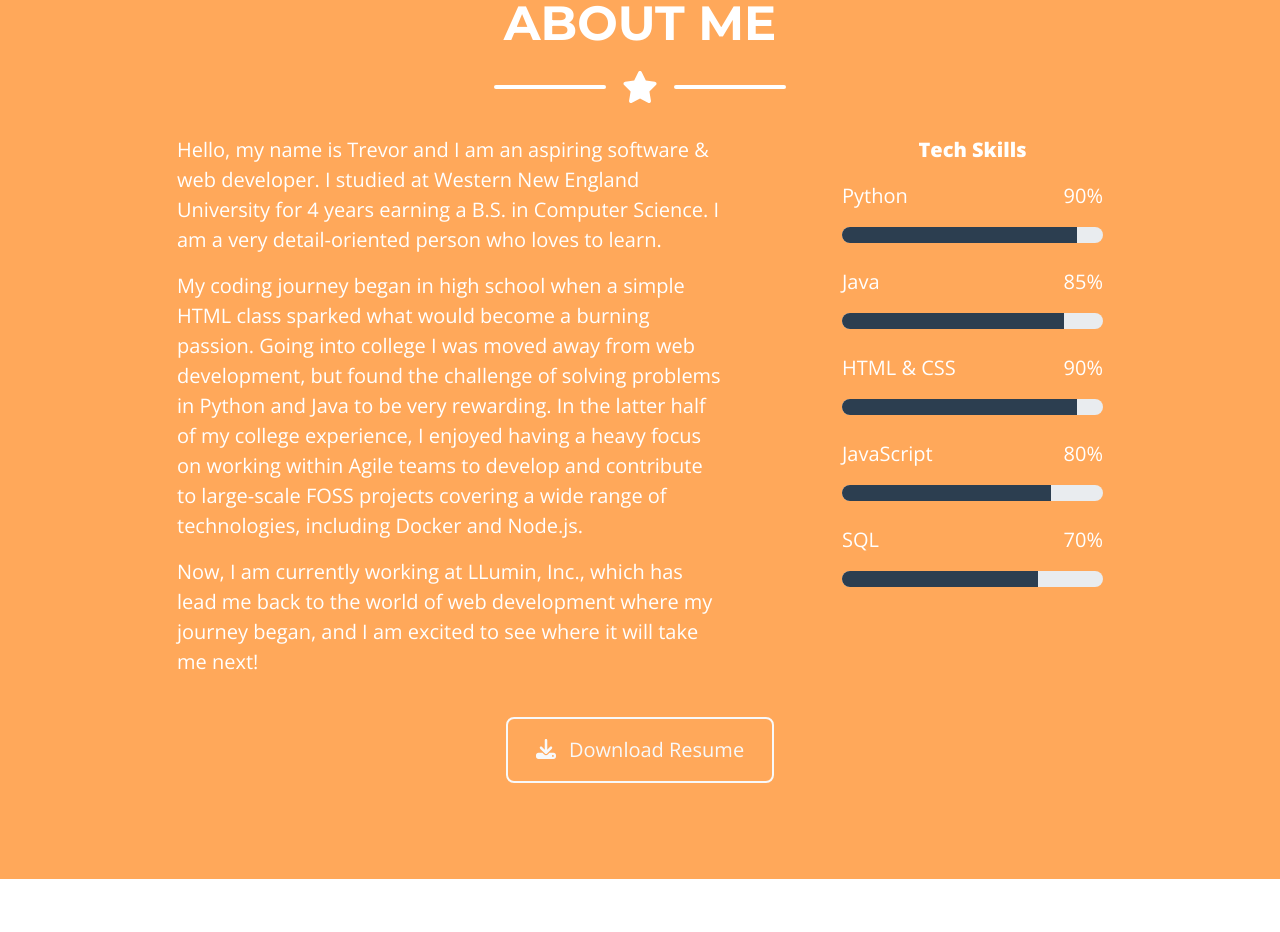
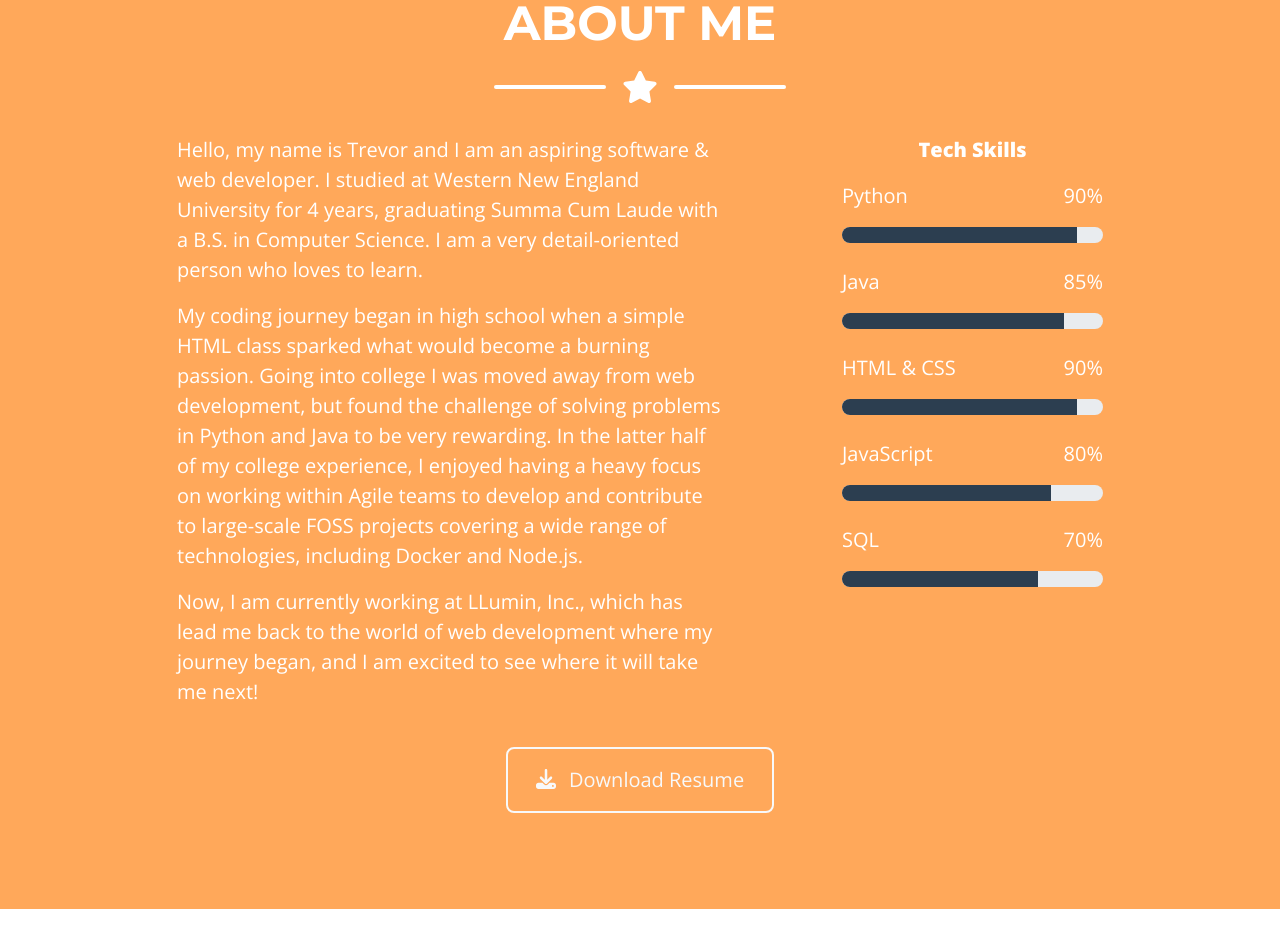
Before and after one commit to tdowd-dev/tdowd-dev.github.io, a plain HTML site: page index.html in a window 1280 px wide. Shown: the part 1939-2871 px from the top of the page. Drawn offline with nearby package versions, Linux system fonts and the light colour scheme.

Commit message:
fix: add honors to about me

```diff
--- a/index.html
+++ b/index.html
@@ -128,7 +128,7 @@
                 <!-- About Section Content-->
                 <div class="row">
                     <div class="col-lg-6 ms-auto">
-                        <p class="lead">Hello, my name is Trevor and I am an aspiring software & web developer. I studied at Western New England University for 4 years earning a B.S. in Computer Science. I am a very detail-oriented person who loves to learn.</p>
+                        <p class="lead">Hello, my name is Trevor and I am an aspiring software & web developer. I studied at Western New England University for 4 years, graduating Summa Cum Laude with a B.S. in Computer Science. I am a very detail-oriented person who loves to learn.</p>
                         <p class="lead">My coding journey began in high school when a simple HTML class sparked what would become a burning passion. Going into college I was moved away from web development, but found the challenge of solving problems in Python and Java to be very rewarding. In the latter half of my college experience, I enjoyed having a heavy focus on working within Agile teams to develop and contribute to large-scale FOSS projects covering a wide range of technologies, including Docker and Node.js.</p>
                         <p class="lead">Now, I am currently working at LLumin, Inc., which has lead me back to the world of web development where my journey began, and I am excited to see where it will take me next!</p>
                     </div>
```
